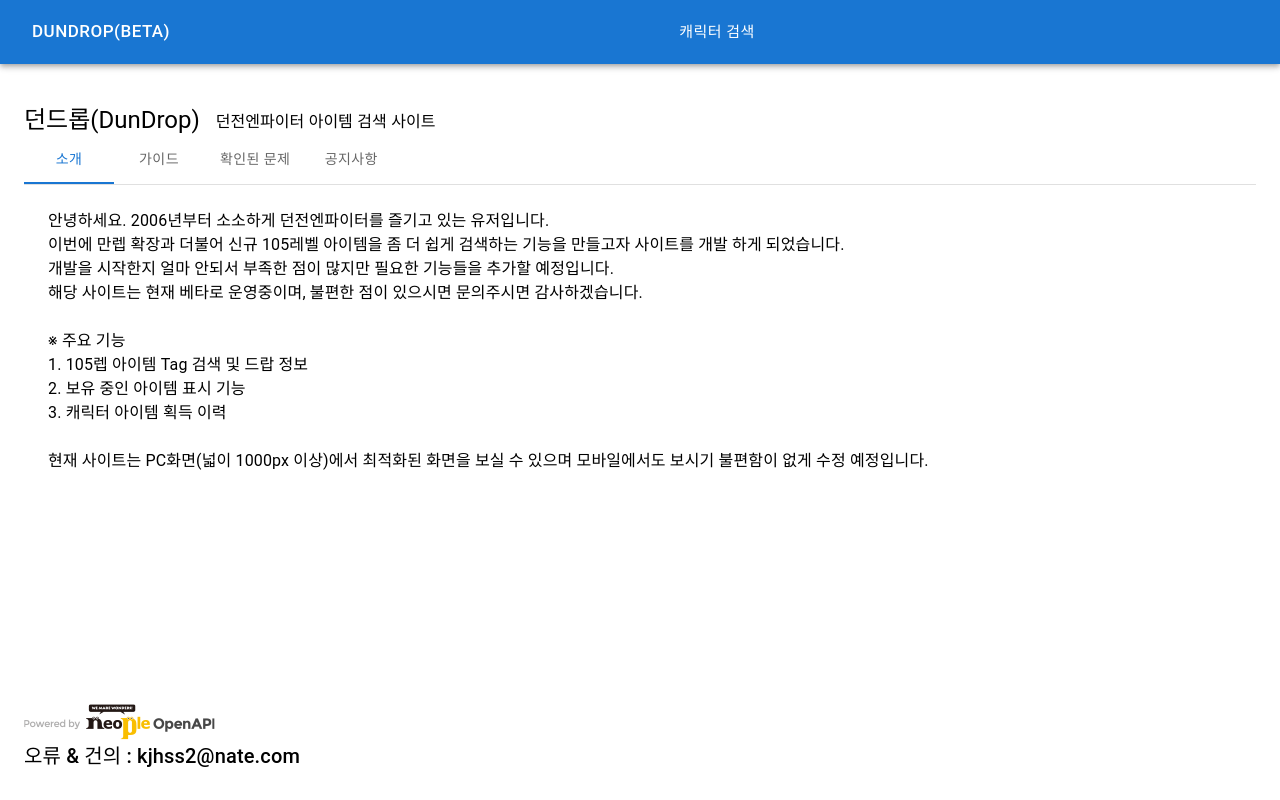
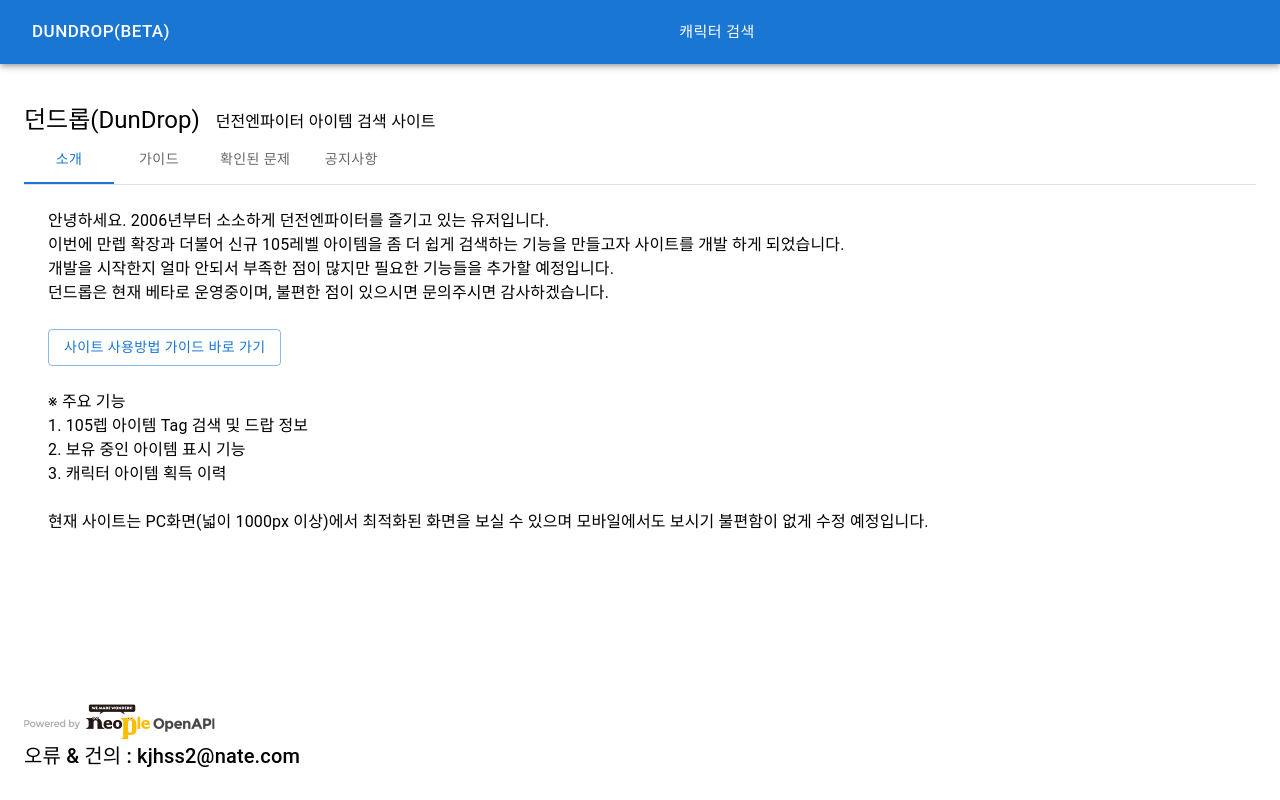
Before and after one commit to kjhss2/dundrop, a React (Create React App) app: page / in a window 1280 px wide. Built offline with nearby package versions, Linux system fonts and the light colour scheme.

Commit message:
* 홈 가이드 바로가기 버튼 추가

```diff
--- a/src/pages/Home.js
+++ b/src/pages/Home.js
@@ -1,4 +1,4 @@
-import { Box, Divider, List, ListItem, ListItemText, Tab, Tabs, Typography } from "@mui/material";
+import { Box, Button, Divider, List, ListItem, ListItemText, Tab, Tabs, Typography } from "@mui/material";
 import React from "react";
 import Guide from "../components/Guide";
 
@@ -63,7 +63,15 @@ const Home = () => {
           안녕하세요. 2006년부터 소소하게 던전엔파이터를 즐기고 있는 유저입니다.<br />
           이번에 만렙 확장과 더불어 신규 105레벨 아이템을 좀 더 쉽게 검색하는 기능을 만들고자 사이트를 개발 하게 되었습니다.<br />
           개발을 시작한지 얼마 안되서 부족한 점이 많지만 필요한 기능들을 추가할 예정입니다.<br />
-          해당 사이트는 현재 베타로 운영중이며, 불편한 점이 있으시면 문의주시면 감사하겠습니다.<br />
+          던드롭은 현재 베타로 운영중이며, 불편한 점이 있으시면 문의주시면 감사하겠습니다.<br />
+          <br />
+          <Button
+            onClick={() => handleChange(null, 1)}
+            variant="outlined"
+          >
+            사이트 사용방법 가이드 바로 가기
+          </Button>
+          <br />
           <br />
           ※ 주요 기능<br />
           1. 105렙 아이템 Tag 검색 및 드랍 정보<br />
```
